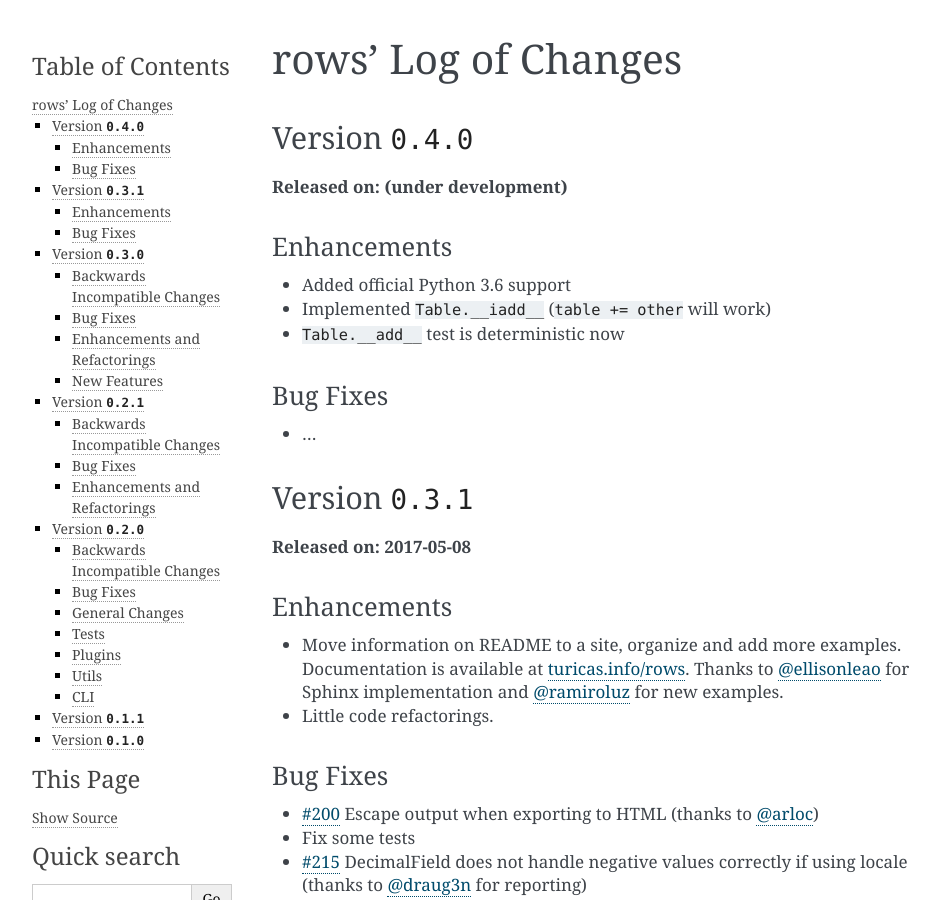
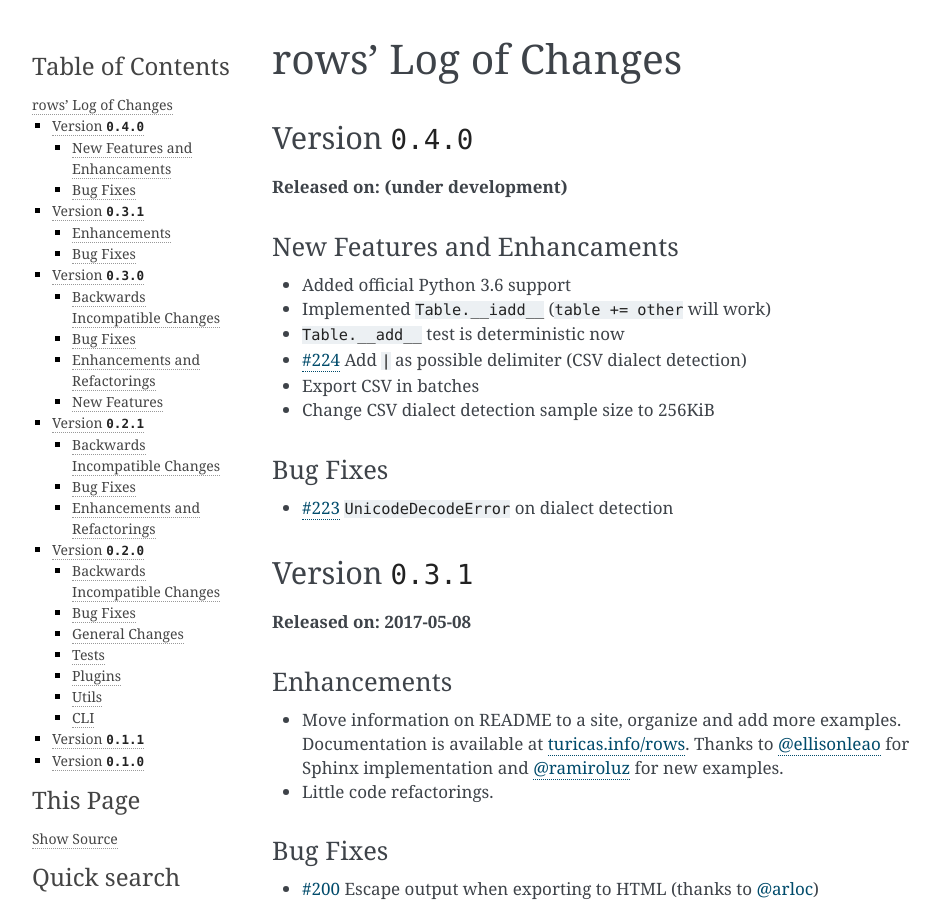
Before and after one commit to turicas/rows, a Sphinx documentation site: the page built from docs/changelog.md, in a window 1280 px wide and 900 px high. Shown: the whole window, without its empty margins (148-1088 px from the left). Built offline with Sphinx 7.4.7, drawn with Linux system fonts in a browser that asks for light colours.

Commit message:
Update changelog

```diff
--- a/docs/changelog.md
+++ b/docs/changelog.md
@@ -4,15 +4,20 @@
 
 **Released on: (under development)**
 
-### Enhancements
+### New Features and Enhancaments
 
 - Added official Python 3.6 support
 - Implemented `Table.__iadd__` (`table += other` will work)
 - `Table.__add__` test is deterministic now
+- [#224](https://github.com/turicas/rows/issues/224) Add `|` as possible
+  delimiter (CSV dialect detection)
+- Export CSV in batches
+- Change CSV dialect detection sample size to 256KiB
 
 ### Bug Fixes
 
-- ...
+- [#223](https://github.com/turicas/rows/issues/223) `UnicodeDecodeError` on
+  dialect detection
 
 
 ## Version `0.3.1`
```
